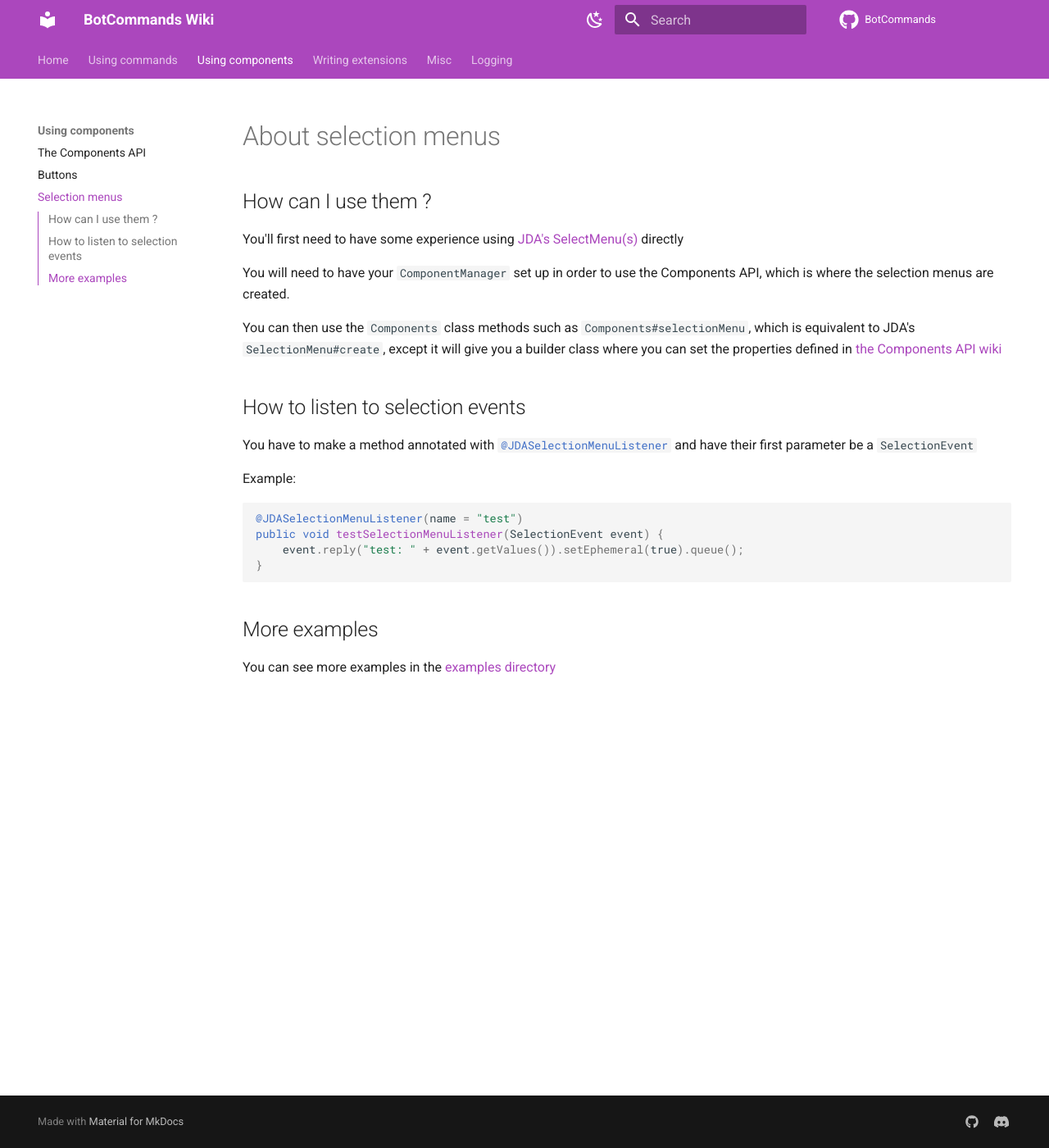
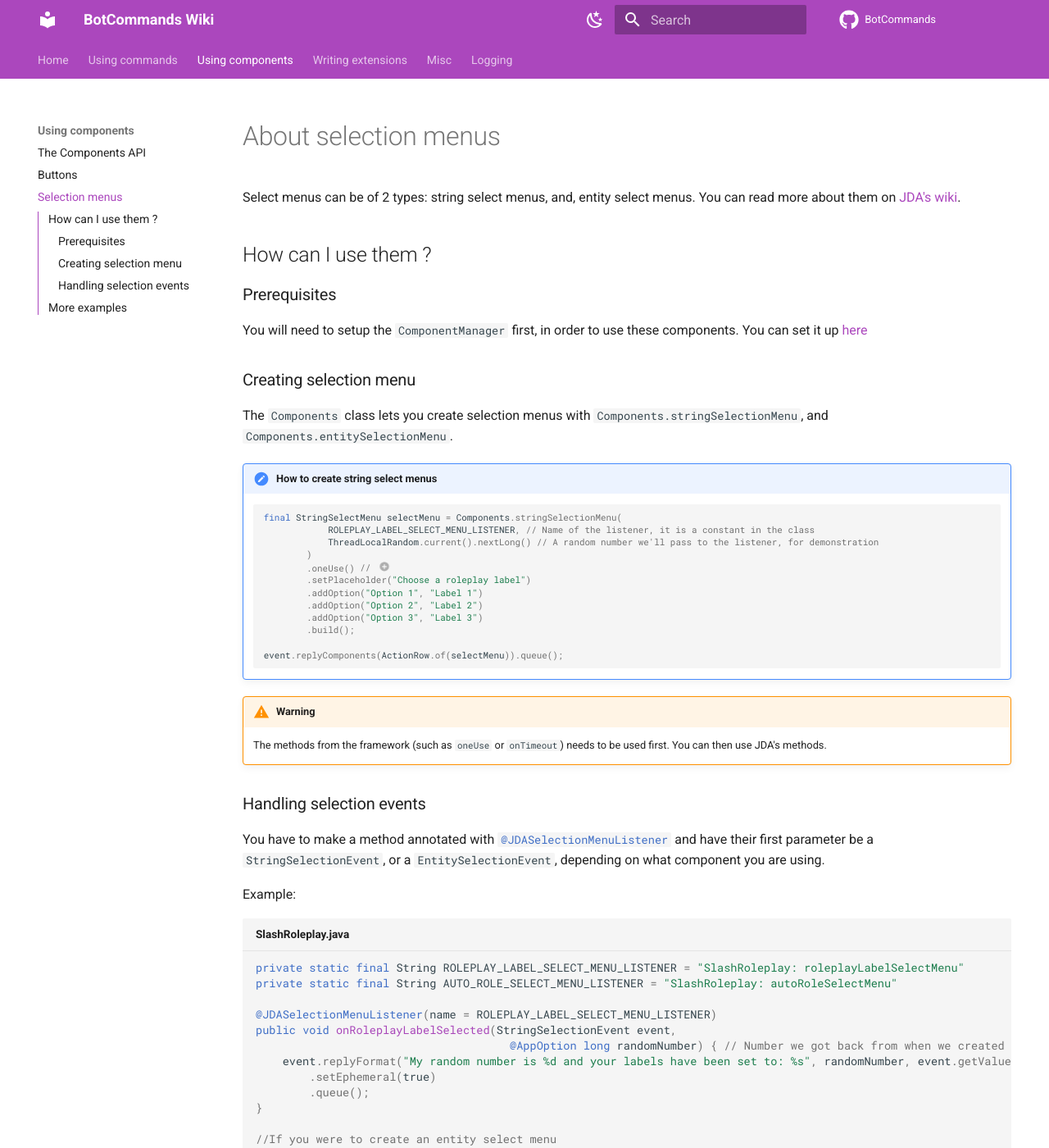
Before and after one commit to freya022/BotCommands-Wiki, an MkDocs documentation site: the page built from docs/using-components/Selection-menus.md, in a window 1280 px wide and 1400 px high. Shown: the whole window at 82% size. Built offline with MkDocs 1.6.1 and Material for MkDocs 9.7.7, drawn with Linux system fonts in a browser that asks for light colours; comment, search, counter and statistics services are not loaded; some of the changed text lies outside the part shown.

Commit message:
Update selection menu wiki (#4)
* Update selection menu wiki

* A few fixes

````diff
--- a/docs/using-components/Selection-menus.md
+++ b/docs/using-components/Selection-menus.md
@@ -1,23 +1,61 @@
 # About selection menus
+Select menus can be of 2 types: string select menus, and, entity select menus. You can read more about them on [JDA's wiki](https://jda.wiki/using-jda/interactions/#select-menus-dropdowns).
+
 ## How can I use them ?
-You'll first need to have some experience using [JDA's SelectMenu(s)](https://jda.wiki/using-jda/interactions/#selection-menus-dropdowns) directly
+### Prerequisites
+You will need to setup the `ComponentManager` first, in order to use these components. You can set it up [here](./The-Components-API.md)
 
-You will need to have your `ComponentManager` set up in order to use the Components API, which is where the selection menus are created.
+### Creating selection menu
+The `Components` class lets you create selection menus with `Components.stringSelectionMenu`, and `Components.entitySelectionMenu`.
 
-You can then use the `Components` class methods such as `Components#selectionMenu`, which is equivalent to JDA's `SelectionMenu#create`, except it will give you a builder class where you can set the properties defined in [the Components API wiki](./The-Components-API.md)
+!!! note "How to create string select menus"
+    ```java
+    final StringSelectMenu selectMenu = Components.stringSelectionMenu(
+                ROLEPLAY_LABEL_SELECT_MENU_LISTENER, // Name of the listener, it is a constant in the class
+                ThreadLocalRandom.current().nextLong() // A random number we'll pass to the listener, for demonstration
+            )
+            .oneUse() // (1)
+            .setPlaceholder("Choose a roleplay label")
+            .addOption("Option 1", "Label 1")
+            .addOption("Option 2", "Label 2")
+            .addOption("Option 3", "Label 3")
+            .build();
 
-## How to listen to selection events
+    event.replyComponents(ActionRow.of(selectMenu)).queue();
+    ```
 
-You have to make a method annotated with `#!java @JDASelectionMenuListener` and have their first parameter be a `SelectionEvent`
+    1.  This makes the select menu usable only once, but keep in mind that the framework won't delete it from the message.
+
+!!! warning
+    The methods from the framework (such as `oneUse` or `onTimeout`) needs to be used first. You can then use JDA's methods.
+
+### Handling selection events
+You have to make a method annotated with `#!java @JDASelectionMenuListener`
+and have their first parameter be a `StringSelectionEvent`, or a `EntitySelectionEvent`, depending on what component you are using.
 
 Example:
-```java
-@JDASelectionMenuListener(name = "test")
-public void testSelectionMenuListener(SelectionEvent event) {
-	event.reply("test: " + event.getValues()).setEphemeral(true).queue();
+```java title="SlashRoleplay.java"
+
+private static final String ROLEPLAY_LABEL_SELECT_MENU_LISTENER = "SlashRoleplay: roleplayLabelSelectMenu"
+private static final String AUTO_ROLE_SELECT_MENU_LISTENER = "SlashRoleplay: autoRoleSelectMenu"
+
+@JDASelectionMenuListener(name = ROLEPLAY_LABEL_SELECT_MENU_LISTENER)
+public void onRoleplayLabelSelected(StringSelectionEvent event,
+                                      @AppOption long randomNumber) { // Number we got back from when we created the selection menu
+    event.replyFormat("My random number is %d and your labels have been set to: %s", randomNumber, event.getValues())
+        .setEphemeral(true)
+        .queue();
+}
+
+//If you were to create an entity select menu
+@JDASelectionMenuListener(name = AUTO_ROLE_SELECT_MENU_LISTENER)
+public void onAutoRoleSelected(EntitySelectionEvent event) {
+    final String rolesString = event.getValues().stream()
+        .map(IMentionable::getAsMention)
+        .collect(Collectors.joining(", "));
+    event.reply("Your roles have been set: " + rolesString).setEphemeral(true).queue();
 }
 ```
 
 ## More examples
-
 You can see more examples in the [examples directory](https://github.com/freya022/BotCommands/tree/master/examples/src/main/java/com/freya02/bot/componentsbot)
````
